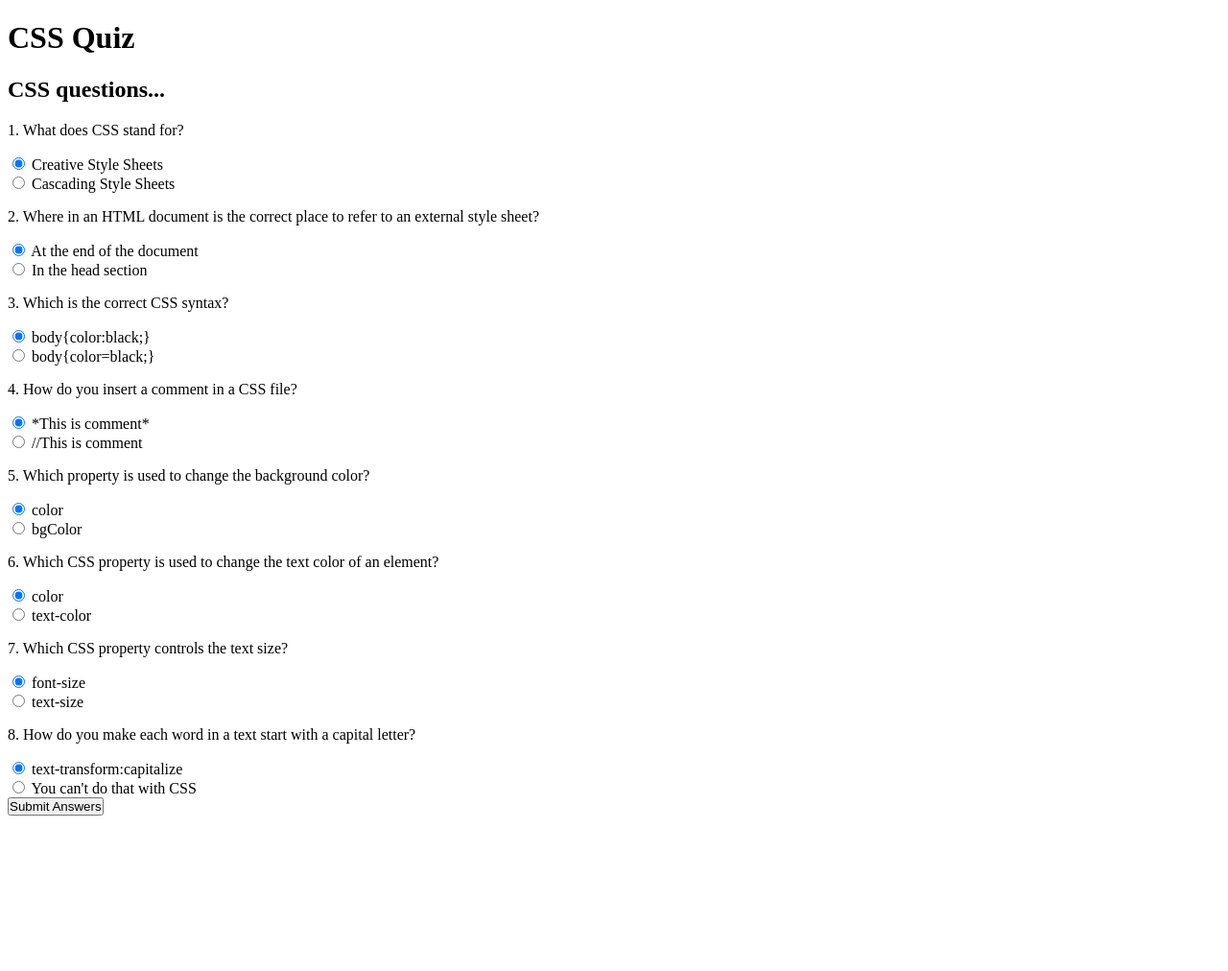
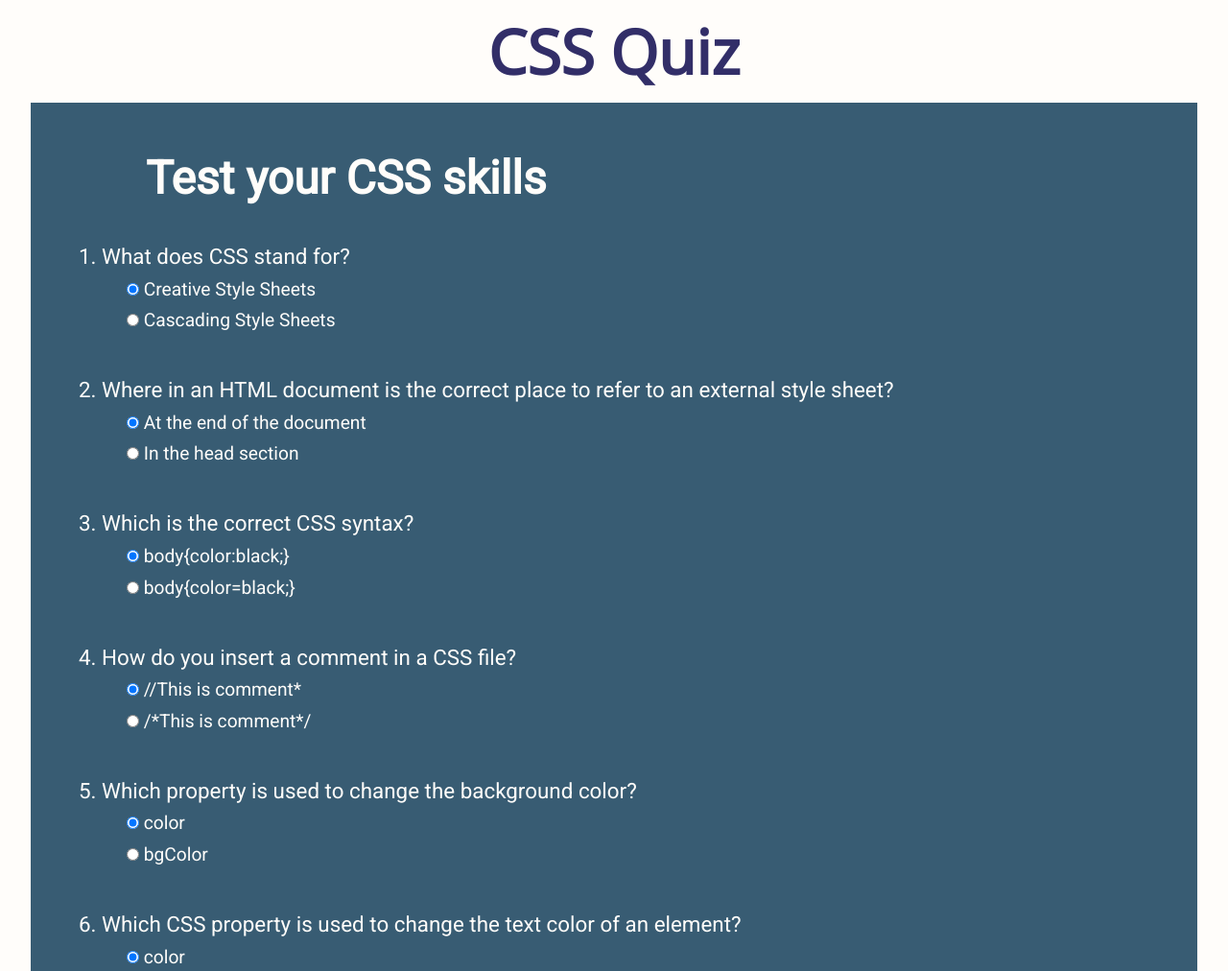
Before and after one commit to fstipo/CSS-Quiz, a plain HTML site: page index.html in a window 1280 px wide. Shown: the top 1012 px of the page at 96% size. Before the commit the page ends 858 px from the top, so only its background shows below. Drawn offline with nearby package versions, Linux system fonts and the light colour scheme.

Commit message:
edit style.css

```diff
--- a/index.html
+++ b/index.html
@@ -15,37 +15,37 @@
     </header>
     <section>
         <div class="container">
-            <h2>CSS questions...</h2>
-            <form action="">
+            <h2>Test your CSS skills</h2>
+            <form action="" class="flow">
                 <div>
                     <p>1. What does CSS stand for?</p>
-                    <div></div>
+                    <div class='radio'>
                         <input type="radio" name="q1" value="A" checked>
                         <label for="">Creative Style Sheets</label>
                     </div>
-                <div>
+                    <div class='radio'>
                         <input type="radio" name="q1" value="B">
                         <label for="">Cascading Style Sheets</label>
                     </div>
                 </div>
                 <div>
                     <p>2. Where in an HTML document is the correct place to refer to an external style sheet?</p>
-            <div>
+                    <div class='radio'>
                         <input type="radio" name="q2" value="A" checked>
                         <label for="">At the end of the document</label>
                     </div>
-            <div>
+                    <div class='radio'>
                         <input type="radio" name="q2" value="B">
                         <label for="">In the head section</label>
                     </div>
                 </div>
                 <div>
                     <p>3. Which is the correct CSS syntax?</p>
-            <div>
+                    <div class='radio'>
                         <input type="radio" name="q3" value="A" checked>
                         <label for="">body{color:black;}</label>
                     </div>
-            <div>
+                    <div class='radio'>
                         <input type="radio" name="q3" value="B">
                         <label for="">body{color=black;}</label>
                     </div>
@@ -53,54 +53,56 @@
                 <div>
                     <p>4. How do you insert a comment in a CSS file?</p>
 
-            <div>
+                    <div class='radio'>
                         <input type="radio" name="q4" value="A" checked>
-                <label for="">*This is comment*</label>
+                        <label for="">//This is comment*</label>
                     </div>
-            <div>
+                    <div class='radio'>
                         <input type="radio" name="q4" value="B">
-                <label for="">//This is comment</label>
+                        <label for="">/*This is comment*/</label>
                     </div>
                 </div>
                 <div>
                     <p>5. Which property is used to change the background color?</p>
-            <div>
+                    <div class='radio'>
                         <input type="radio" name="q5" value="A" checked>
                         <label for="">color</label>
                     </div>
-            <div>
+                    <div class='radio'>
                         <input type="radio" name="q4" value="B">
                         <label for="">bgColor</label>
                     </div>
+                </div>
                 <div>
                     <p>6. Which CSS property is used to change the text color of an element?</p>
-                <div></div>
+
+                    <div class='radio'>
                         <input type="radio" name="q6" value="A" checked>
                         <label for="">color</label>
                     </div>
-            <div></div>
+                    <div class='radio'>
                         <input type="radio" name="q6" value="B">
                         <label for="">text-color</label>
                     </div>
                 </div>
                 <div>
                     <p>7. Which CSS property controls the text size?</p>
-            <div></div>
+                    <div class='radio'>
                         <input type="radio" name="q7" value="A" checked>
                         <label for="">font-size</label>
                     </div>
-        <div>
+                    <div class='radio'>
                         <input type="radio" name="q7" value="B">
                         <label for="">text-size</label>
                     </div>
                 </div>
                 <div>
                     <p>8. How do you make each word in a text start with a capital letter?</p>
-            <div>
+                    <div class='radio'>
                         <input type="radio" name="q8" value="A" checked>
                         <label for="">text-transform:capitalize</label>
                     </div>
-            <div>
+                    <div class='radio'>
                         <input type="radio" name="q8" value="B">
                         <label for="">You can't do that with CSS</label>
                     </div>
--- a/style.css
+++ b/style.css
@@ -1,9 +1,79 @@
+@import url('https://fonts.googleapis.com/css2?family=Open+Sans&family=Roboto&display=swap');
+
+
+
 * {
     padding: 0;
+    margin: 0;
     box-sizing: border-box;
 }
 
-. {
-    display: flex;
-    display: inline-block
+html {
+    font-size: 16px;
 }
+
+body {
+    background-color: #FFFDFA;
+    color: #FFFDFA;
+    font-family: 'Roboto', sans-serif;
+    width: 95%;
+    margin: 0 auto;
+    font-size: 1.2rem;
+}
+
+
+header {
+    text-align: center;
+    padding: 10px;
+}
+
+header h1 {
+    font-size: 4rem;
+    font-family: 'Open Sans', sans-serif;
+    font-weight: 800;
+    color: #322e68
+}
+
+section {
+    background-color: #385C73;
+    padding: 50px;
+    display: flow-root;
+    margin-bottom: 40px;
+}
+
+section h2 {
+    font-size: 3rem;
+    padding-left: 70px;
+    padding-bottom: 40px;
+    color: #FFFDFA;
+}
+
+.flow>*+* {
+    margin-top: 3rem;
+}
+
+p {
+    font-size: 1.4rem;
+}
+
+.radio {
+    margin-left: 50px;
+    margin-top: 0.6rem;
+}
+
+button {
+    border: none;
+    outline: none;
+    margin-top: 30px;
+    padding: 14px 28px;
+    border-radius: 8px;
+    color: #385C73;
+    text-transform: uppercase;
+    font-weight: 900;
+    font-size: 1.2rem;
+}
+
+button:hover {
+    background-color: #322e68;
+    color: #FFFDFA;
+}
```
Lines whose indentation alone changed are shown as unchanged.
